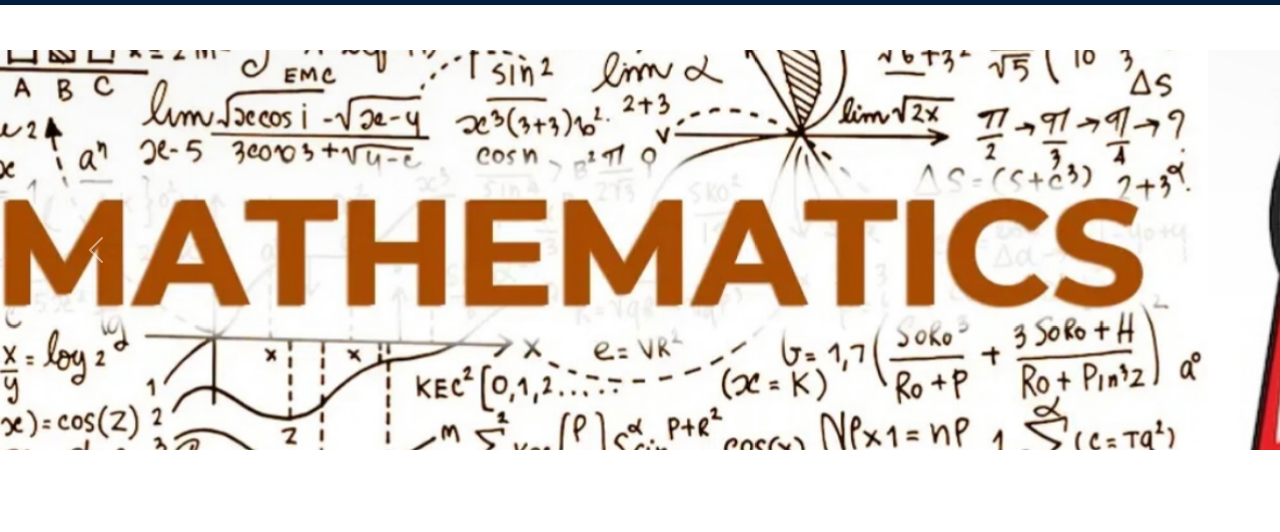
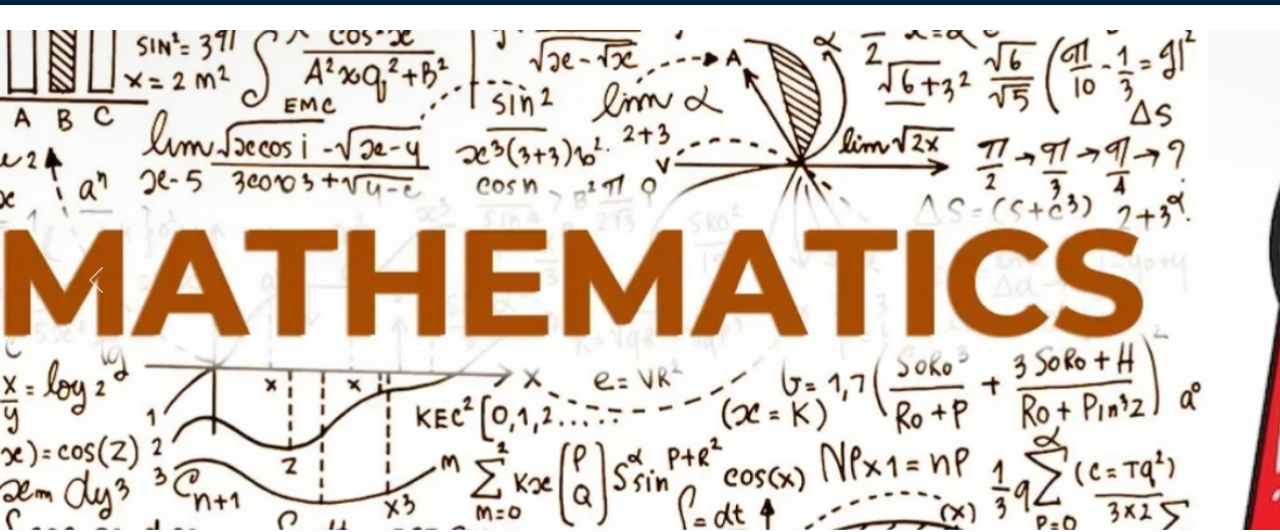
Before and after one commit to DilnazRakhymzhanova/azilkhanmath, a plain HTML site: page index.html in a window 1280 px wide. Shown: the part 51-583 px from the top of the page. Drawn offline with nearby package versions, Linux system fonts and the light colour scheme.

Commit message:
Update style.css

```diff
--- a/style.css
+++ b/style.css
@@ -6,7 +6,7 @@ footer {
 /* Стиль для header */
 header {
     background-color: #001F3F; /* Цвет фона хедера */
-    margin-bottom: 45px;
+    margin-bottom: 25px;
 }
 
 header .navbar-nav .nav-link {
@@ -27,12 +27,12 @@ header .nav-link:hover {
 
 /* Стили для карусели */
 .carousel {
-    margin-bottom: 70px; /* Отступ между каруселью и остальной страницей */
+    margin-bottom: 50px; /* Отступ между каруселью и остальной страницей */
 }
 
 .carousel-inner img {
-    width: 80%; /* Ширина карусели */
-    height: 400px; /* Высота карусели */
+    width: 60%; /* Ширина карусели */
+    height: 500px; /* Высота карусели */
     object-fit: cover; /* Изображение адаптируется к размерам */
 }
 
```
